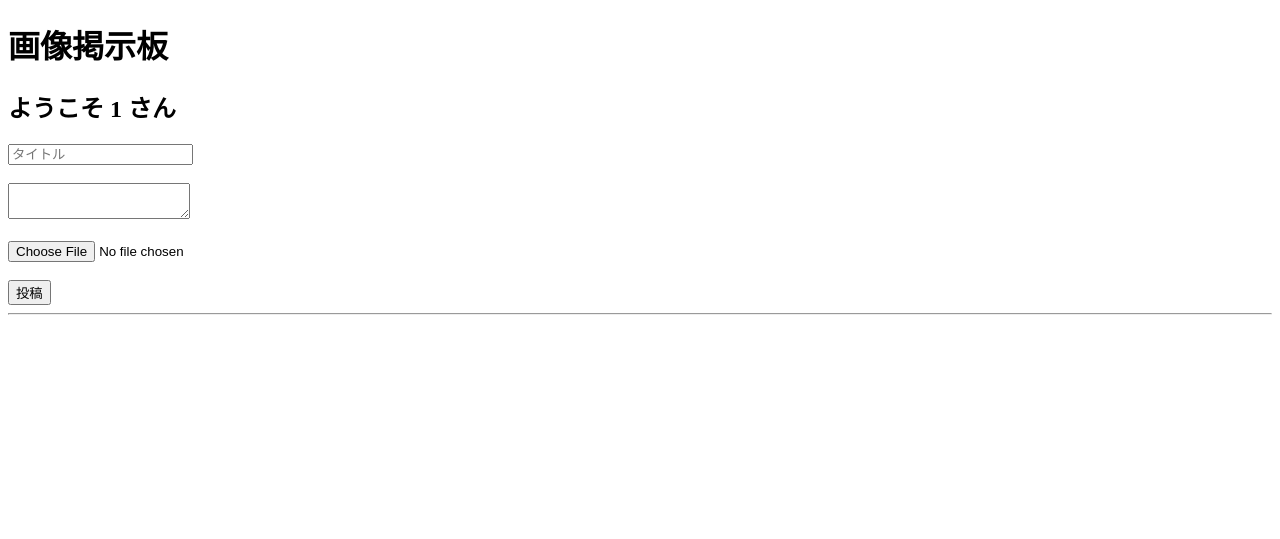
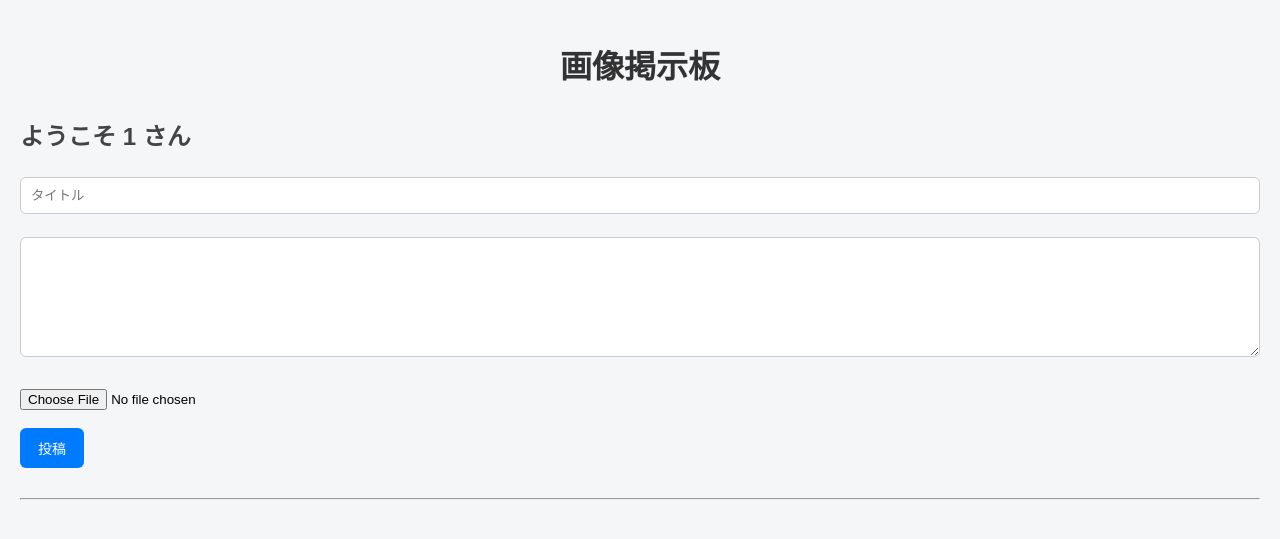
Before and after one commit to Ankou369/keizibann_apuri, a Flask app: page / in a window 1280 px wide. Shown: the top 539 px of the page. Run offline with Flask 3, Linux system fonts and the light colour scheme; a user stored in the database is signed in.

Commit message:
CSSの追加

```diff
--- /dev/null
+++ b/static/style.css
@@ -0,0 +1,111 @@
+body {
+font-family: "Yu Gothic", "Meiryo", sans-serif;
+background-color: #f4f6f8;
+margin: 0;
+padding: 20px;
+}
+
+.container {
+max-width: 800px;
+margin: 0 auto;
+background-color: #ffffff;
+padding: 30px;
+border-radius: 12px;
+box-shadow: 0 2px 10px rgba(0, 0, 0, 0.1);
+}
+
+h1 {
+text-align: center;
+color: #333;
+margin-bottom: 30px;
+}
+
+h2 {
+color: #444;
+}
+
+form {
+margin-bottom: 30px;
+}
+
+input[type="text"],
+input[type="password"],
+textarea {
+width: 100%;
+padding: 10px;
+margin-top: 5px;
+border: 1px solid #ccc;
+border-radius: 6px;
+box-sizing: border-box;
+}
+
+textarea {
+min-height: 120px;
+resize: vertical;
+}
+
+input[type="file"] {
+margin-top: 10px;
+}
+
+button,
+input[type="submit"] {
+background-color: #007bff;
+color: white;
+border: none;
+padding: 10px 18px;
+border-radius: 6px;
+cursor: pointer;
+font-size: 14px;
+}
+
+button:hover,
+input[type="submit"]:hover {
+background-color: #0056b3;
+}
+
+a {
+color: #007bff;
+text-decoration: none;
+}
+
+a:hover {
+text-decoration: underline;
+}
+
+table {
+width: 100%;
+border-collapse: collapse;
+margin-bottom: 15px;
+}
+
+th,
+td {
+padding: 10px;
+border: 1px solid #ddd;
+}
+
+th {
+background-color: #f8f9fa;
+}
+
+.post {
+background-color: #fafafa;
+border: 1px solid #ddd;
+border-radius: 10px;
+padding: 15px;
+margin-bottom: 20px;
+}
+
+.post img {
+max-width: 100%;
+height: auto;
+border-radius: 8px;
+margin-top: 10px;
+}
+
+.error {
+color: red;
+font-weight: bold;
+margin-bottom: 10px;
+}
--- a/templates/base.html
+++ b/templates/base.html
@@ -4,6 +4,7 @@
     <meta charset="UTF-8">
     <meta name="viewport" content="width=device-width, initial-scale=1.0">
     <title>メモアプリ</title>
+    <link rel="stylesheet" href="{{ url_for('static', filename='style.css') }}">
 </head>
 <body>
     {% block content %}
--- a/templates/index.html
+++ b/templates/index.html
@@ -29,14 +29,13 @@
 <hr>
 
 {% for post in posts %}
+<div class="post">
+    <h2>{{ post.title }}</h2>
 
-<h2>{{ post.title }}</h2>
+    <p>{{ post.comment }}</p>
 
-<p>{{ post.comment }}</p>
-
-<img src="/uploads/{{ post.image }}"
-     width="300">
-
+    <img src="/uploads/{{ post.image }}" width="300">
+</div>
 <hr>
 
 {% endfor %}
```
